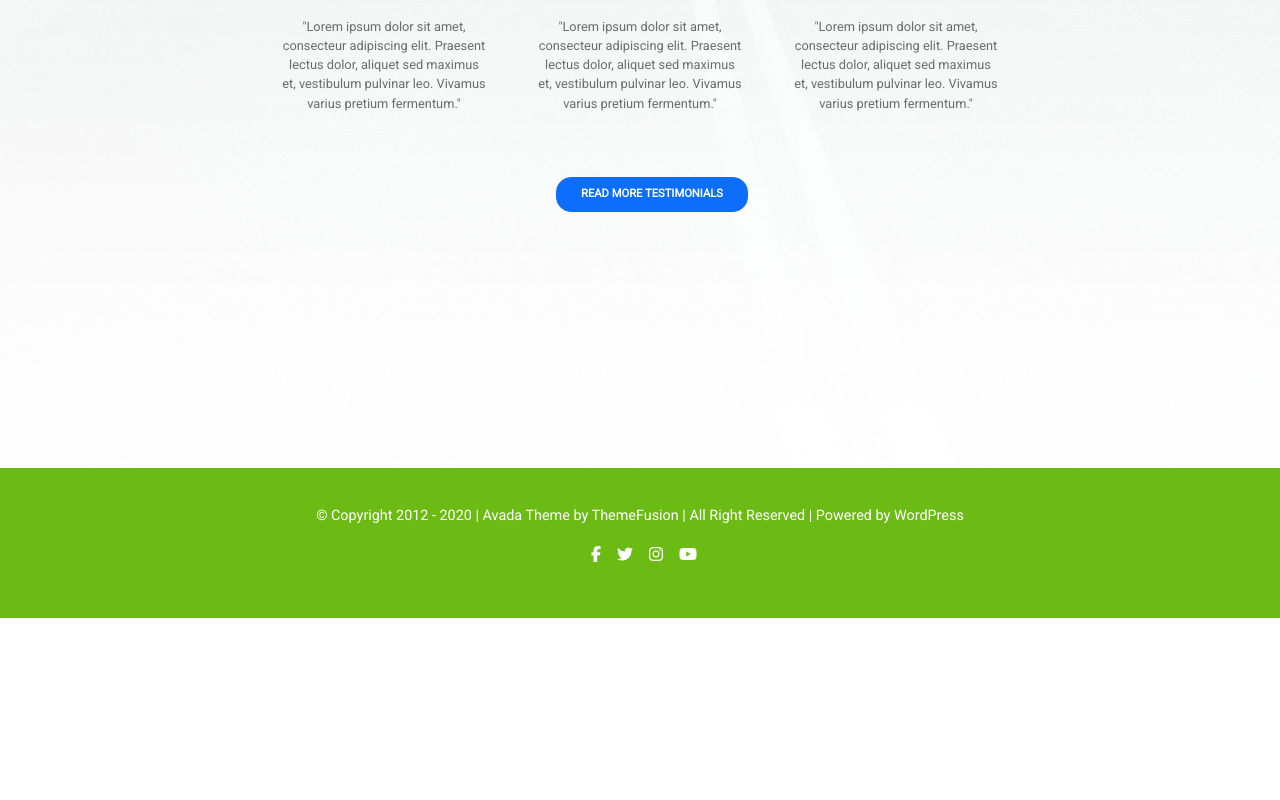
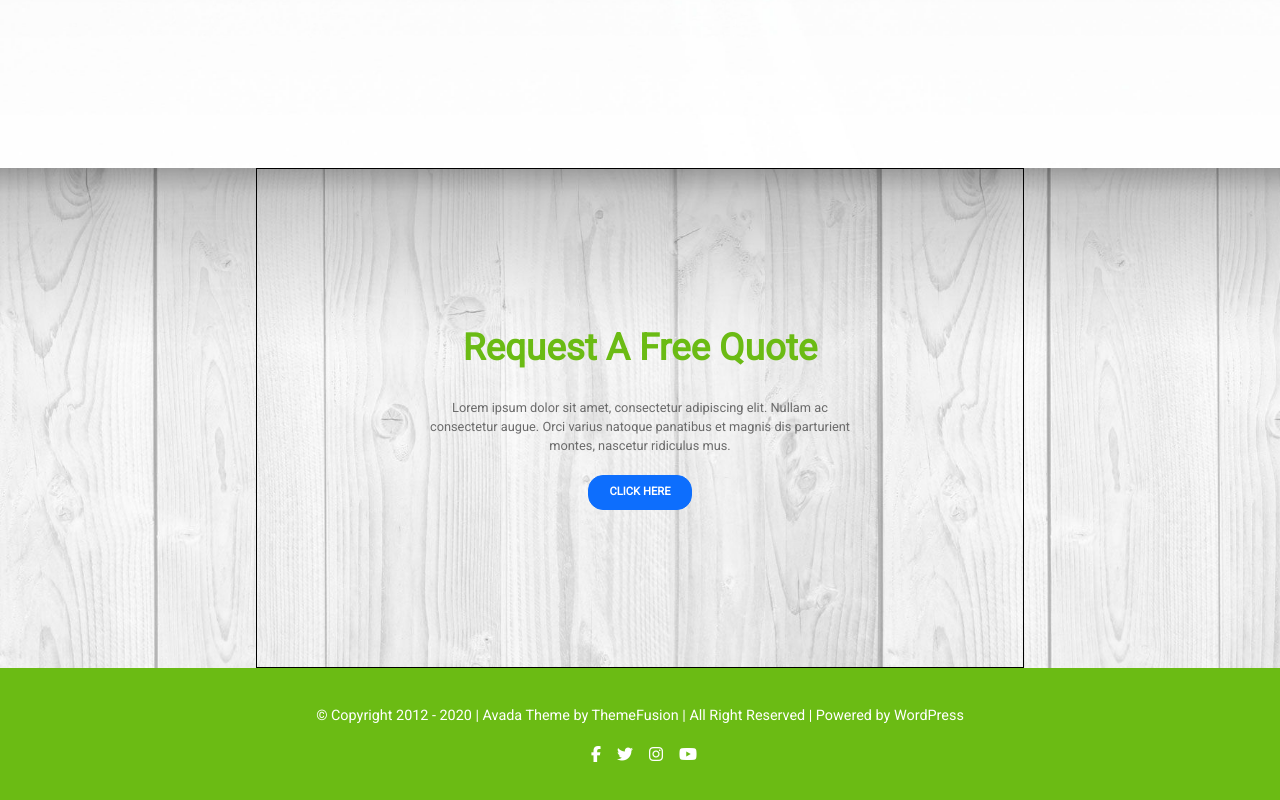
Before and after one commit to Shinrael/proj-html-vuejs, a Vue app: page / in a window 1280 px wide. Shown: the part 3932-4732 px from the top of the page. Before the commit the page ends 4550 px from the top, so only its background shows below. Built offline with nearby package versions, Linux system fonts and the light colour scheme.

Commit message:
[add] section about

```diff
--- a/src/App.vue
+++ b/src/App.vue
@@ -6,6 +6,7 @@ import Award from './components/Award.vue';
 import Service from './components/Service.vue';
 import MoveWithEase from './components/MoveWithEase.vue';
 import Testimonials from './components/Testimonials.vue';
+import Request from './components/Request.vue';
 import Footer from './components/Footer.vue';
 
   export default {
@@ -16,6 +17,7 @@ import Footer from './components/Footer.vue';
       Service,
       MoveWithEase,
       Testimonials,
+      Request,
       Footer,
     },
     data(){
@@ -36,6 +38,7 @@ import Footer from './components/Footer.vue';
     <Service />
     <MoveWithEase />
     <Testimonials/>
+    <Request />
     <Footer />
   </body>
 </template>
--- a/src/components/Award.vue
+++ b/src/components/Award.vue
@@ -49,7 +49,6 @@ import { store } from '../data/store'
       width: 36%;
       .award-bottom{
         height: calc(800px - 140px);
-        margin: 1px solid black;
         h6{
           color: #afaeae;
           font-size: .8rem;
@@ -61,6 +60,7 @@ import { store } from '../data/store'
           font-weight: 700;
           font-size: 2.3rem;
           padding-bottom: 15px;
+          width: 59%;
         }
         p{
           color: #6b6b6b;
--- a/src/components/Hero.vue
+++ b/src/components/Hero.vue
@@ -51,7 +51,7 @@ import { store } from '../data/store'
   .hero{
     background-image: url("../../public/img/avada-movers-homeherobackground-final.jpg");
     background-size: cover;
-    height: 800px;
+    height: 700px;
     .container-hero{
       width: 60%;
       .hero-head{
--- /dev/null
+++ b/src/components/Request.vue
@@ -0,0 +1,56 @@
+<script>
+import { store } from '../data/store'
+
+  export default {
+    data(){
+      return{
+        store,
+        title: 'Request A Free Quote',
+        paragraph: 'Lorem ipsum dolor sit amet, consectetur adipiscing elit. Nullam ac consectetur augue. Orci varius natoque panatibus et magnis dis parturient montes, nascetur ridiculus mus.'
+      }
+    }
+  }
+</script>
+
+
+<template>
+  <section class="d-flex justify-content-center">
+    <div class="container-request text-center d-flex flex-column justify-content-center align-items-center ">
+      <h2>{{ title }}</h2>
+      <p>{{ paragraph }}</p>
+      <div>
+        <button type="button" class="btn btn-primary">CLICK HERE</button>
+      </div>
+    </div>
+  </section>
+</template>
+
+
+<style lang="scss" scoped>
+  section{
+    height: 500px;
+    background-image: url("../../public/img/avada-movers-request-quote-background.jpg");
+    background-size: cover;
+    .container-request{
+      width: 60%;
+      border: 1px solid black;
+      h2{
+        color: #6bbb14;
+        font-weight: 700;
+        font-size: 2.3rem;
+      }
+      p{
+        color: #6b6b6b;
+        font-size: .8rem;
+        width: 55%;
+        margin: 20px 0;
+      }
+      button{
+        font-size: .7rem;
+        font-weight: bold;
+        padding: 8px 20px;
+        border-radius: 15px;
+      }
+    }
+  }
+</style>
--- a/src/components/Service.vue
+++ b/src/components/Service.vue
@@ -41,7 +41,7 @@ import Cardservice from './partials/Cardservice.vue'
 
 <style lang="scss" scoped>
 section{
-  height: 1000px;
+  height: 900px;
   background-color: white;
   .container-service{
     width: 60%;
--- a/src/components/Testimonials.vue
+++ b/src/components/Testimonials.vue
@@ -40,7 +40,7 @@ import Testimonialcard from './partials/Testimonialcard.vue'
 
 <style lang="scss" scoped>
   section{
-    height: 1000px;
+    height: 900px;
     background-image: url(../../public/img/avada-movers-testimonial-background.jpg);
     background-size: cover;
     .container-testimonial{
```
